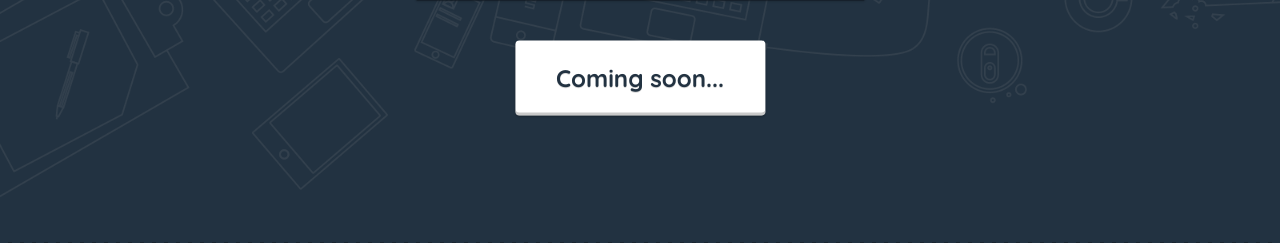
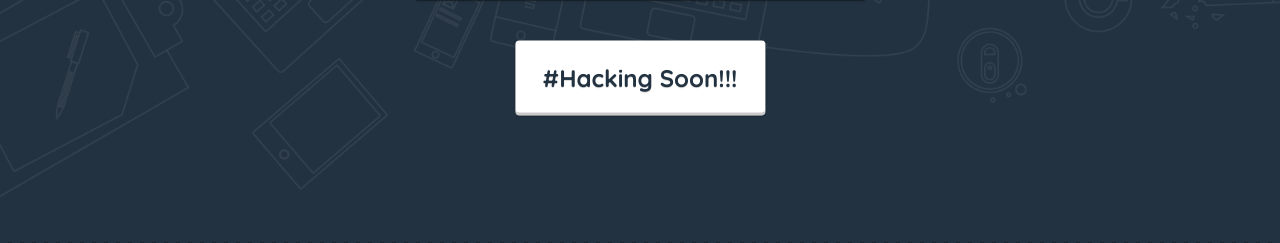
Before and after one commit to wdlsvnit/hackinout, a Django app: page / in a window 1280 px wide; the page is wider, and only the part inside the window is pictured. Shown: the part 558-801 px from the top of that part. Run offline with Django 3.2, Linux system fonts and the light colour scheme; some libraries are stand-ins or nearby versions.

Commit message:
Minor Changes

```diff
--- a/inout/templates/inout/index.html
+++ b/inout/templates/inout/index.html
@@ -26,7 +26,7 @@
     <div class = "button__applynow">Approved</div>
     {% else %}
     <!-- <div onclick = "location.href='/accounts/login/mlh/'" class = "button__applynow">Coming soon..</div> -->
-    <div class = "button__applynow">Coming soon...</div>
+    <div class = "button__applynow">#Hacking Soon!!!</div>
     {% endif %}
 <!--       <div class="share_buttons">
       <iframe src="https://www.facebook.com/plugins/like.php?href=http%3A%2F%2Ffacebook.com%2Finout.svnit&amp;width&amp;layout=button&amp;action=like&amp;show_faces=false&amp;share=false&amp;height=20&amp;appId=349176421957919" scrolling="no" frameborder="0" style="border:none; overflow:hidden; height:20px;" allowTransparency="true" height="20" width="47"></iframe>
```
